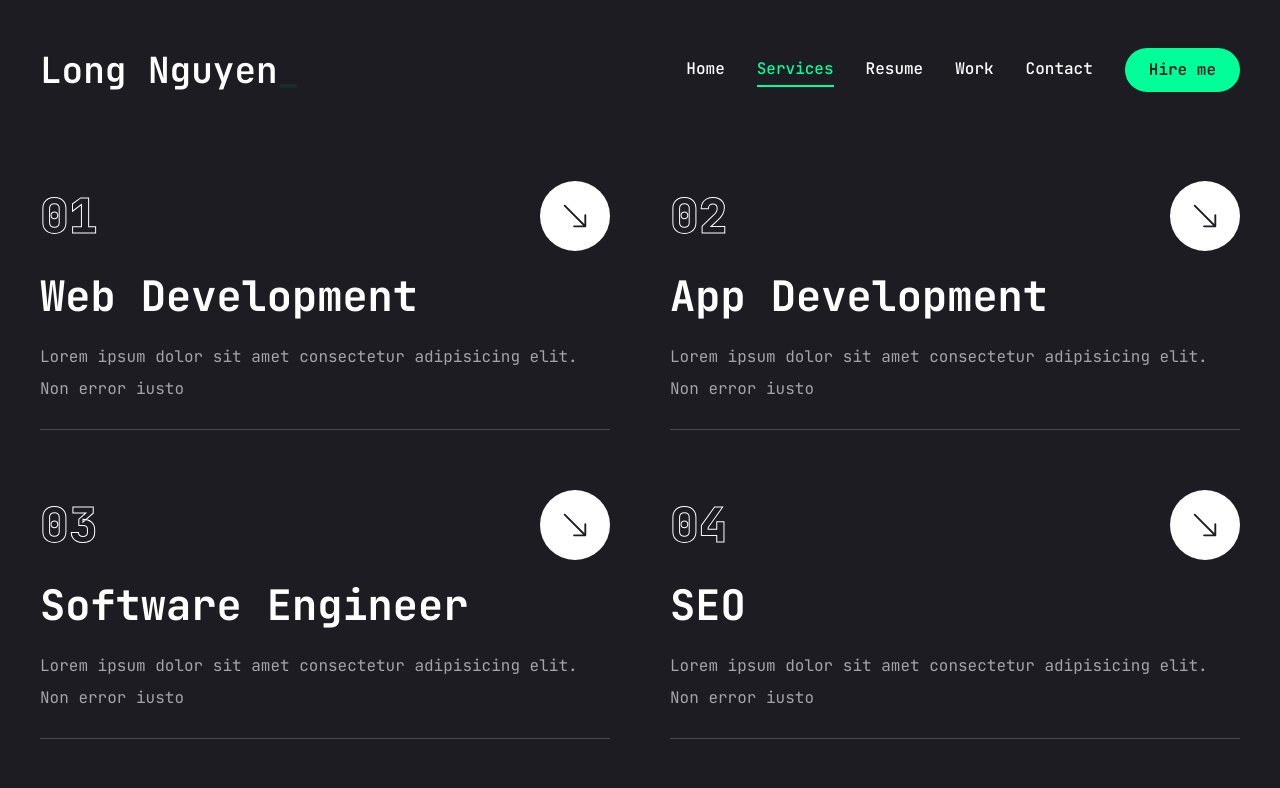
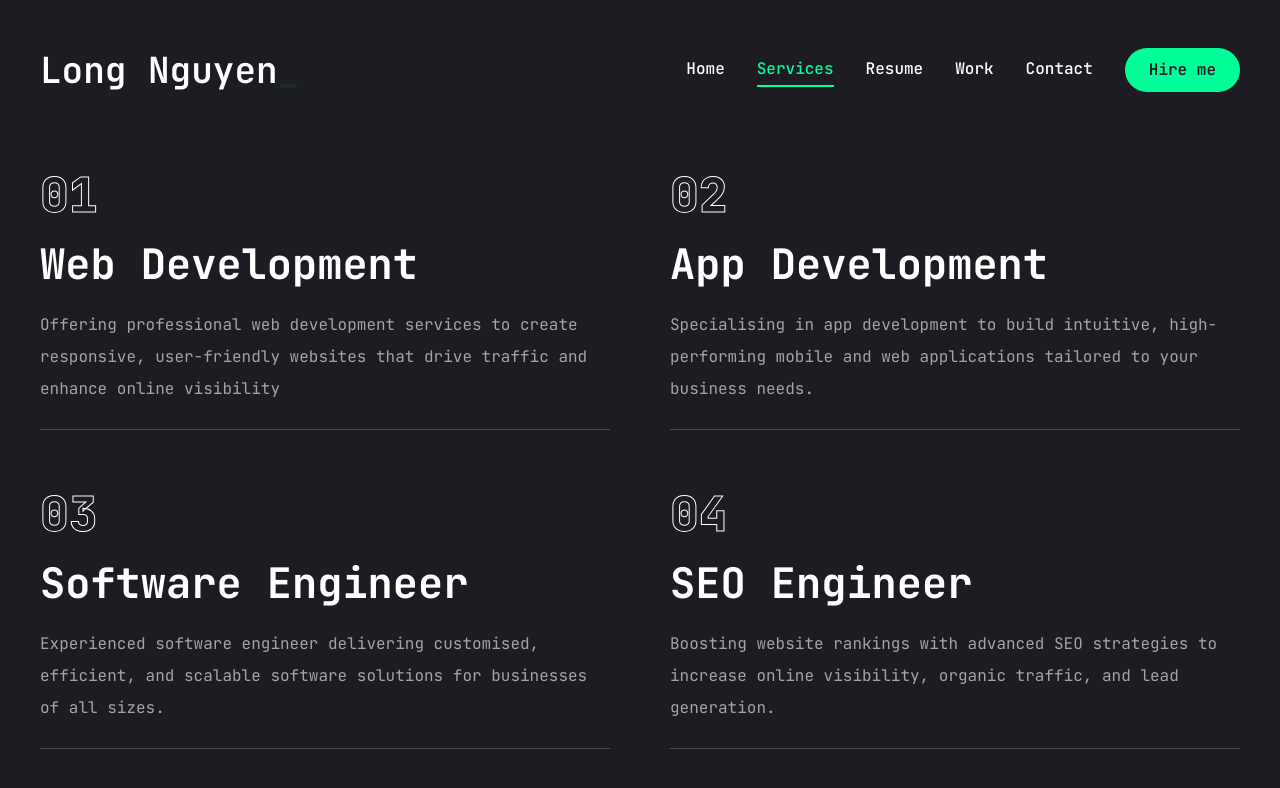
Before and after one commit to NightW0lfff/portfolio, a Next.js app: page /services in a window 1280 px wide. Shown: the top 788 px of the page. Built offline with nearby package versions, Linux system fonts and the light colour scheme.

Commit message:
Pushing Contact page

```diff
--- a/package.json
+++ b/package.json
@@ -18,6 +18,7 @@
     "class-variance-authority": "^0.7.1",
     "clsx": "^2.1.1",
     "framer-motion": "^11.15.0",
+    "link-preview-js": "^3.0.12",
     "lucide-react": "^0.469.0",
     "next": "15.1.2",
     "optional": "^0.1.4",
--- a/src/app/contact/page.tsx
+++ b/src/app/contact/page.tsx
@@ -47,7 +47,7 @@ function Contact() {
       <div className="container mx-auto">
         <div className="flex flex-col xl:flex-row gap-[30px]">
           {/* form */}
-          <div className="xl:h-[54%] order-2 xl:order-none">
+          <div className="xl:w-[60%] order-2 xl:order-none">
             <form className="flex flex-col gap-6 p-10 bg-[#27272c] rounded-xl">
               <h3 className="text-4xl text-accent">Let&apos;s work together</h3>
               <p className="text-white/60">
@@ -82,11 +82,29 @@ function Contact() {
                 className="h-[200px]"
                 placeholder="Type your message here."
               />
+              {/* btn */}
+              <Button className="max-w-40 last:place-self-end" size="lg">
+                Send Message
+              </Button>
             </form>
           </div>
           {/* info */}
-          <div className="flex items-center flex-1 order-1 mb-8 xl:justify-end xl:order-none xl:mb-0">
-            info
+          <div className="flex items-center flex-1 order-1 mb-8 xl:justify-end xl:order-none xl:mb-0 place-self-start">
+            <ul className="flex flex-col gap-10">
+              {info.map((item, index) => {
+                return (
+                  <li key={index} className="flex items-center gap-6">
+                    <div className="w-[52px] h-[52px] xl:w-[72px] xl:h-[72px] bg-[#27272c] text-accent rounded-md flex items-center justify-center">
+                      <div className="text-[28px]">{item.icon}</div>
+                    </div>
+                    <div className="flex-1">
+                      <p className="text-white/60">{item.title}</p>
+                      <h3 className="text-xl">{item.description}</h3>
+                    </div>
+                  </li>
+                );
+              })}
+            </ul>
           </div>
         </div>
       </div>
--- a/src/app/layout.tsx
+++ b/src/app/layout.tsx
@@ -27,13 +27,15 @@ export const metadata: Metadata = {
     "Next.js",
     "JavaScript Developer",
   ],
-  // authors: "Long Nguyen",
-  // robots: "index, follow",
-  // openGraph: {
-  //   title: "Long Nguyen | Software Engineer Portfolio",
-  //   description: "Showcasing Long Nguyen's skills in software engineering and web development with projects demonstrating modern tech and design expertise.",
-  //   url: "https://longnguyen.tech",
-  //   type: "website",
+  authors: { name: "Long Nguyen" },
+  robots: "index, follow",
+  openGraph: {
+    title: "Long Nguyen | Software Engineer Portfolio",
+    description:
+      "Showcasing Long Nguyen's skills in software engineering and web development with projects demonstrating modern tech and design expertise.",
+    url: "https://longnguyen.tech",
+    type: "website",
+  },
 };
 
 export default function RootLayout({
--- a/src/app/page.tsx
+++ b/src/app/page.tsx
@@ -9,26 +9,27 @@ import Stats from "@/components/Stats";
 export default function Home() {
   return (
     <section className="h-full">
-      <div className="container mx-auto h-full">
-        <div className="flex flex-col xl:flex-row items-center justify-between xl:pt-8 xl:pb-24">
+      <div className="container h-full mx-auto">
+        <div className="flex flex-col items-center justify-between xl:flex-row xl:pt-8 xl:pb-24">
           {/* text */}
-          <div className="text-center xl:text-left order-2 xl:order-none">
+          <div className="order-2 text-center xl:text-left xl:order-none">
             <span className="text-xl">Software Engineer</span>
             <h1 className="h1">
-              Hello I&apos;m <br />
+              Hi, I&apos;m <br />
               <span className="text-accent">Long Nguyen</span>
             </h1>
             <p className="max-w-[500px] mb-9 text-white/80">
-              I excel at crafting elegant digital experiences and I am
-              proficient in various programming languages and technologies.
+              a Software Engineer creating seamless digital experiences.
+              Proficient in programming languages and modern technologies, I
+              deliver innovative software solutions.
             </p>
 
             {/* btn and socials */}
-            <div className="flex flex-col xl:flex-row items-center gap-8">
+            <div className="flex flex-col items-center gap-8 xl:flex-row">
               <Button
                 variant="outline"
                 size="lg"
-                className="uppercase flex items-center gap-2"
+                className="flex items-center gap-2 uppercase"
               >
                 <span>Download CV</span>
                 <FiDownload className="text-xl" />
@@ -42,7 +43,7 @@ export default function Home() {
             </div>
           </div>
           {/* photo */}
-          <div className="order-1 xl:order-none mb-8 xl:mb-0">
+          <div className="order-1 mb-8 xl:order-none xl:mb-0">
             <Photo />
           </div>
         </div>
--- a/src/app/resume/page.tsx
+++ b/src/app/resume/page.tsx
@@ -27,7 +27,7 @@ import { motion } from "framer-motion";
 const about = {
   title: "About me",
   description:
-    "Lorem ipsum dolor sit amet consectetur adipisicing elit. Non error iusto",
+    "I’m a passionate Software Engineer dedicated to crafting innovative digital solutions, with expertise in web development, app creation, and SEO strategies.",
   info: [
     {
       fieldName: "Name",
@@ -61,7 +61,7 @@ const experience = {
   icon: "",
   title: "My experience",
   description:
-    "Lorem ipsum dolor sit amet consectetur adipisicing elit. Non error iusto",
+    "Extensive experience in software engineering, web and app development, leveraging advanced technologies to deliver impactful digital solutions.",
   items: [
     {
       company: "Business Local",
@@ -91,7 +91,7 @@ const education = {
   icon: "",
   title: "My education",
   description:
-    "Lorem ipsum dolor sit amet consectetur adipisicing elit. Non error iusto",
+    "A strong academic foundation in IT and Software Engineering, specialising in modern programming languages, technologies, and innovative problem-solving.",
   items: [
     {
       institution: "Latrobe University",
@@ -110,7 +110,7 @@ const education = {
 const skills = {
   title: "My skills",
   description:
-    "Lorem ipsum dolor sit amet consectetur adipisicing elit. Non error iusto",
+    "Showcasing expertise in web development, app creation, software engineering, and SEO to deliver innovative and effective digital solutions.",
   skillList: [
     {
       icon: <FaHtml5 />,
--- a/src/app/services/page.tsx
+++ b/src/app/services/page.tsx
@@ -1,8 +1,7 @@
 "use client";
 
-// import { delay } from "framer-motion";
-import Link from "next/link";
-import { BsArrowDownRight } from "react-icons/bs";
+/* import Link from "next/link";
+import { BsArrowDownRight } from "react-icons/bs"; */
 import { motion } from "framer-motion";
 
 const services = [
@@ -10,28 +9,28 @@ const services = [
     num: "01",
     title: "Web Development",
     description:
-      "Lorem ipsum dolor sit amet consectetur adipisicing elit. Non error iusto ",
+      "Offering professional web development services to create responsive, user-friendly websites that drive traffic and enhance online visibility",
     href: "",
   },
   {
     num: "02",
     title: "App Development",
     description:
-      "Lorem ipsum dolor sit amet consectetur adipisicing elit. Non error iusto ",
+      "Specialising in app development to build intuitive, high-performing mobile and web applications tailored to your business needs.",
     href: "",
   },
   {
     num: "03",
     title: "Software Engineer",
     description:
-      "Lorem ipsum dolor sit amet consectetur adipisicing elit. Non error iusto ",
+      "Experienced software engineer delivering customised, efficient, and scalable software solutions for businesses of all sizes.",
     href: "",
   },
   {
     num: "04",
-    title: "SEO",
+    title: "SEO Engineer",
     description:
-      "Lorem ipsum dolor sit amet consectetur adipisicing elit. Non error iusto ",
+      "Boosting website rankings with advanced SEO strategies to increase online visibility, organic traffic, and lead generation.",
     href: "",
   },
 ];
@@ -50,19 +49,19 @@ function Services() {
             return (
               <div
                 key={index}
-                className="flex-1 flex flex-col justify-center gap-6 group "
+                className="flex flex-col justify-center flex-1 gap-6 group "
               >
                 {/* top */}
-                <div className="w-full flex justify-between items-center">
-                  <div className="text-5xl font-extrabold text-outline text-transparent group-hover:text-outline-hover transition-all duration-500">
+                <div className="flex items-center justify-between w-full">
+                  <div className="text-5xl font-extrabold text-transparent transition-all duration-500 text-outline group-hover:text-outline-hover">
                     {service.num}
                   </div>
-                  <Link
+                  {/*  <Link
                     href={service.href}
                     className="w-[70px] h-[70px] rounded-full bg-white group-hover:bg-accent transition-all duration-500 flex justify-center items-center hover:-rotate-45"
                   >
-                    <BsArrowDownRight className="text-primary text-3xl" />
-                  </Link>
+                    <BsArrowDownRight className="text-3xl text-primary" />
+                  </Link> */}
                 </div>
                 {/* title */}
                 <h2 className="text-[42px] font-bold leading-none text-white group-hover:text-accent transition-all duration-500">
@@ -71,7 +70,7 @@ function Services() {
                 {/* description */}
                 <p className="text-white/60">{service.description}</p>
                 {/* border */}
-                <div className="border-b border-white/20 w-full"></div>
+                <div className="w-full border-b border-white/20"></div>
               </div>
             );
           })}
--- a/src/components/MobileNav.tsx
+++ b/src/components/MobileNav.tsx
@@ -38,12 +38,12 @@ function MobileNav() {
   const pathname = usePathname();
   return (
     <Sheet>
-      <SheetTrigger className=" flex justify-center items-center">
-        <CiMenuFries className=" tex-[32px] text-accent" />
+      <SheetTrigger className="flex items-center justify-center ">
+        <CiMenuFries className=" text-[32px] text-accent" />
       </SheetTrigger>
       <SheetContent className="flex flex-col">
         {/* logo */}
-        <div className=" mt-32 mb-40 text-center text-2xl">
+        <div className="mt-32 mb-40 text-2xl text-center ">
           <Link href="/">
             <h1 className="text-4xl font-semibold">
               Long Nguyen<span className="text-accent animate-ping">_</span>
@@ -52,7 +52,7 @@ function MobileNav() {
         </div>
 
         {/* nav */}
-        <nav className="flex flex-col justify-center items-center gap-8">
+        <nav className="flex flex-col items-center justify-center gap-8">
           {links.map((link, index) => {
             return (
               <Link
--- a/src/components/ui/textarea.tsx
+++ b/src/components/ui/textarea.tsx
@@ -1,6 +1,6 @@
-import * as React from "react"
+import * as React from "react";
 
-import { cn } from "@/lib/utils"
+import { cn } from "@/lib/utils";
 
 const Textarea = React.forwardRef<
   HTMLTextAreaElement,
@@ -9,14 +9,14 @@ const Textarea = React.forwardRef<
   return (
     <textarea
       className={cn(
-        "flex min-h-[60px] w-full rounded-md border border-slate-200 bg-transparent px-3 py-2 text-base shadow-sm placeholder:text-slate-500 focus-visible:outline-none focus-visible:ring-1 focus-visible:ring-slate-950 disabled:cursor-not-allowed disabled:opacity-50 md:text-sm dark:border-slate-800 dark:placeholder:text-slate-400 dark:focus-visible:ring-slate-300",
+        "flex min-h-[80px] w-full rounded-md border border-white/10 bg-primary px-4 py-5 text-base placeholder:text-white/60 focus-visible:outline-none focus-visible:ring-1 focus-visible:ring-accent focus-visible:ring-offset-0 disabled:cursor-not-allowed disabled:opacity-50",
         className
       )}
       ref={ref}
       {...props}
     />
-  )
-})
-Textarea.displayName = "Textarea"
+  );
+});
+Textarea.displayName = "Textarea";
 
-export { Textarea }
+export { Textarea };
```
Also changed, not shown: 1 other file (tests, documents, lock files or other folders).
